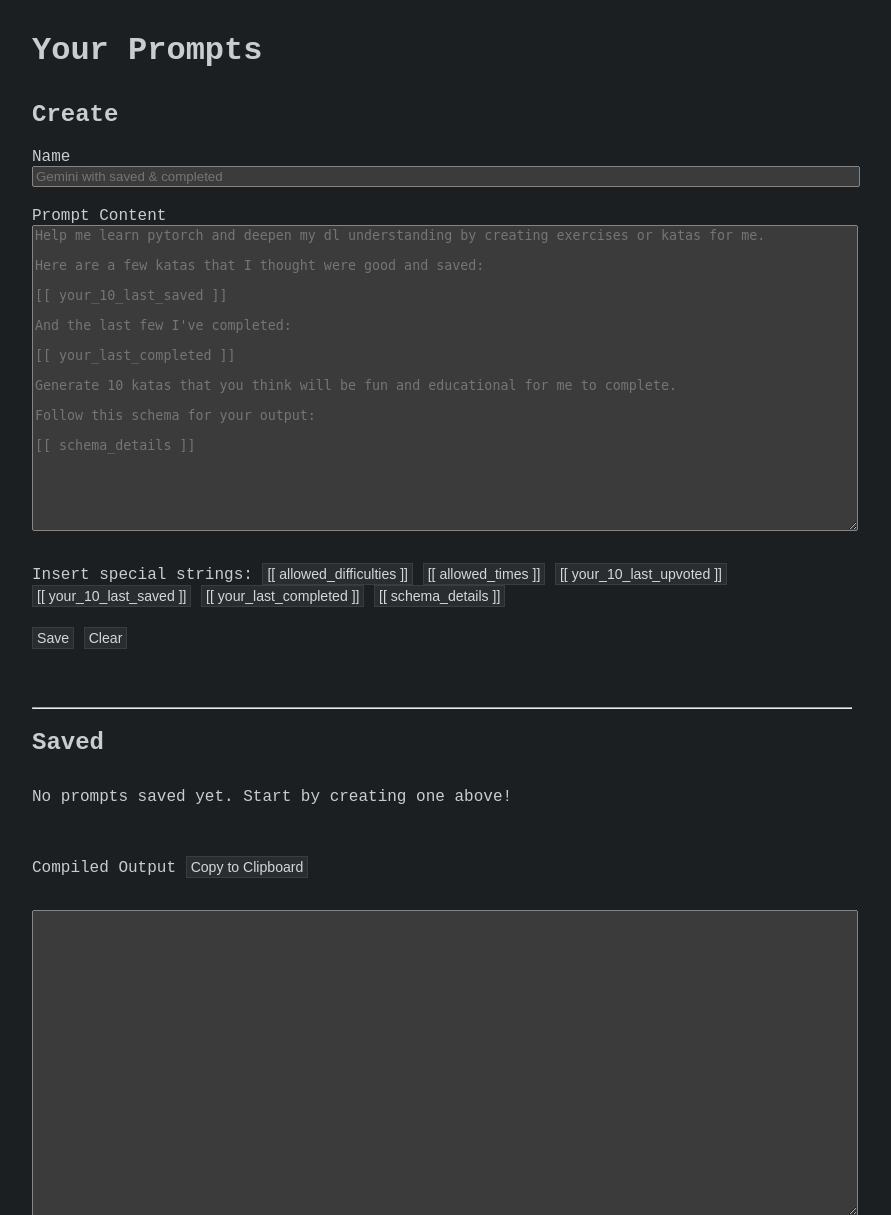
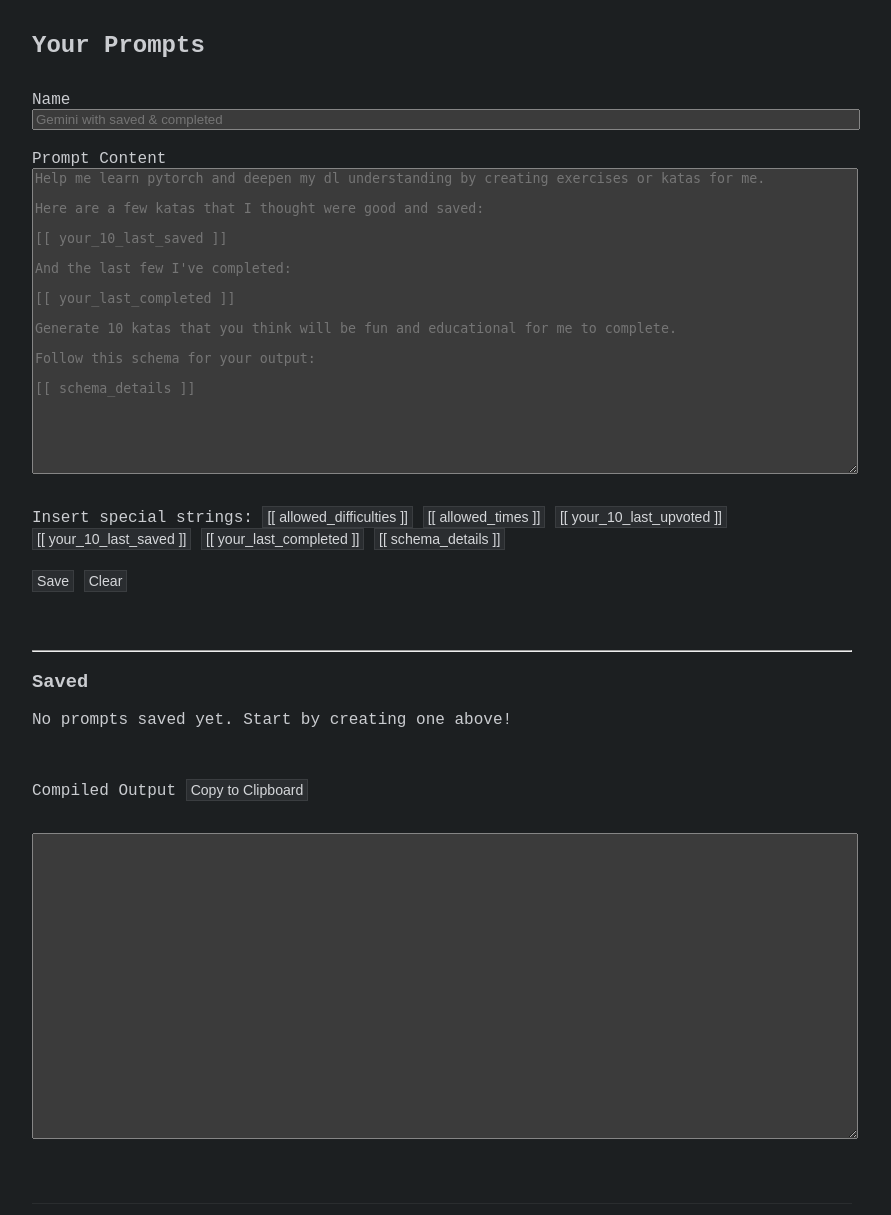
Before and after one commit to emiliocantuc/ml-katas, a Flask app: page /prompts in a window 1280 px wide. Shown: the part 110-1325 px from the top of the page, without its empty margins (198-1089 px from the left). Run offline with Flask 3, Linux system fonts and the light colour scheme; the visitor is signed in with stand-in values (Sample User, id 1); data comes from the database, SQL or seed files in the repository; data that the repository does not hold is empty; some libraries are stand-ins or nearby versions.

Commit message:
consistent headings

```diff
--- a/templates/prompts.html
+++ b/templates/prompts.html
@@ -4,12 +4,8 @@
 
 {% block content %}
 <div class="container mt-4">
-    <h1 class="mb-4">Your Prompts</h1>
-    <h2>Create</h2>
+    <h2 class="mb-4">Your Prompts</h2>
     <div class="card mb-4">
-        <!-- <div class="card-header">
-            Create/Edit
-        </div> -->
         <div class="card-body">
             <form id="promptForm">
                 <input type="hidden" id="promptId" name="prompt_id">
@@ -62,9 +58,8 @@ Follow this schema for your output:
     </div>
     <br>
     <hr>
-    <h2>Saved</h2>
-
-    <div class="card mb-4 mt-4">
+    <h3>Saved</h3>
+    <div class="card mb-4 mt-1">
         <div class="card-body">
             {% if user_prompts %}
             <ul class="list-group">
```
